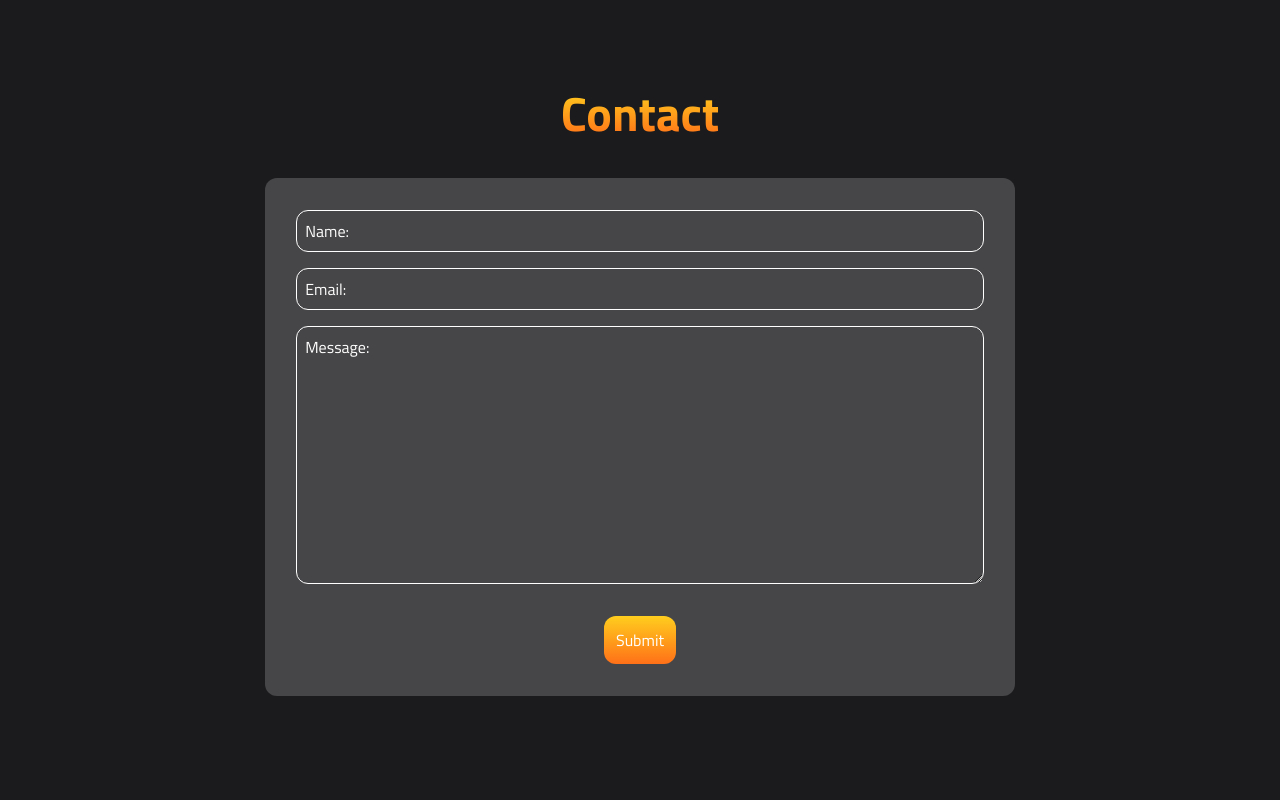
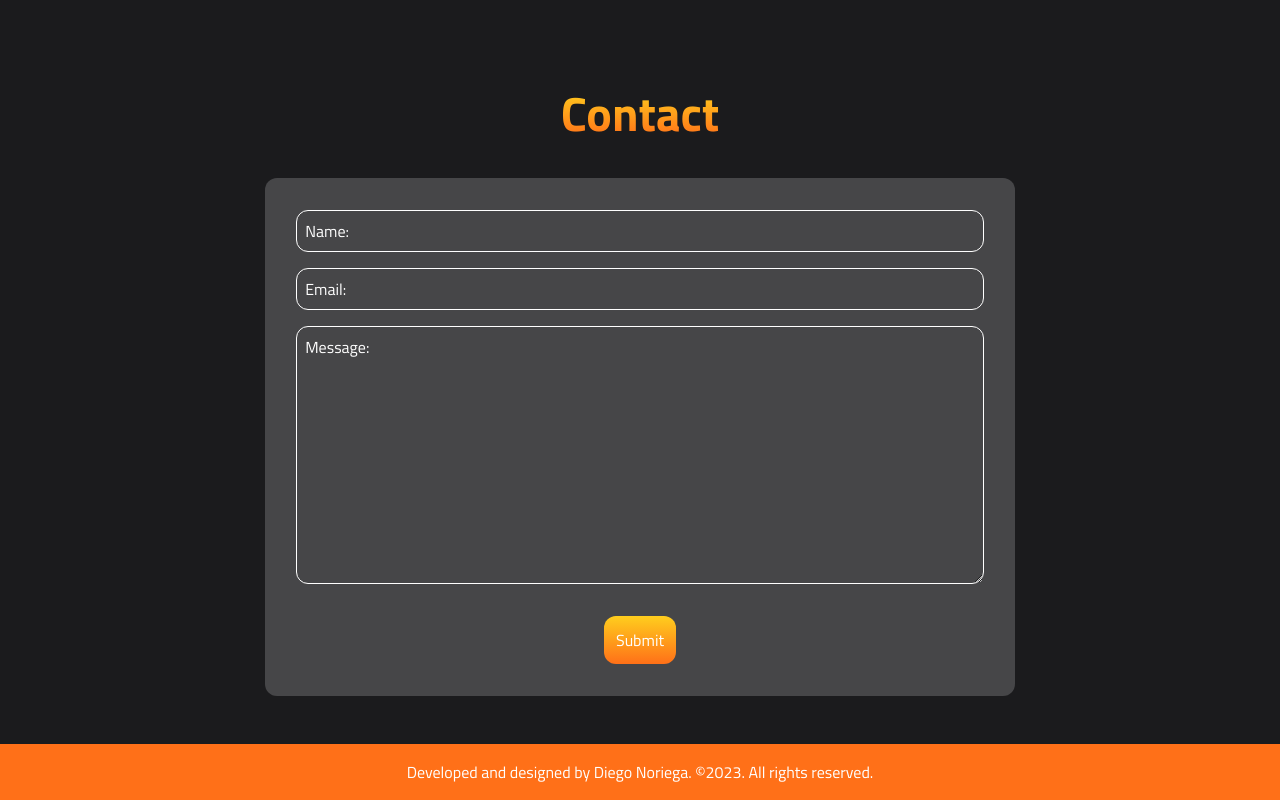
Before and after one commit to DiegoWatch/portfolio, a React (Vite) app: page / in a window 1280 px wide. Shown: the part 2552-3352 px from the top of the page. Before the commit the page ends 3296 px from the top, so only its background shows below. Built offline with nearby package versions, Linux system fonts and the light colour scheme.

Commit message:
add footer

```diff
--- /dev/null
+++ b/src/components/Footer.jsx
@@ -0,0 +1,10 @@
+
+export const Footer = () => {
+    return (
+      <footer className="bg-orange p-4">
+          <div className="container2">
+              <p className="text-center m-0">Developed and designed by Diego Noriega. ©2023. All rights reserved.</p>
+          </div>
+      </footer>
+    )
+  }
--- a/src/components/index.js
+++ b/src/components/index.js
@@ -6,3 +6,4 @@ export * from './Icon';
 export * from './Projects';
 export * from './Cards';
 export * from './Contact';
+export * from './Footer';
--- a/src/index.scss
+++ b/src/index.scss
@@ -21,6 +21,7 @@ body {
 
 .container2 {
     width: min(1100px, 90%);
+    margin: 0 auto;
 }
 
 .form-contact {
--- a/src/pages/PortfolioPage.jsx
+++ b/src/pages/PortfolioPage.jsx
@@ -1,4 +1,4 @@
-import { Inicio, Navbar, About, Skill, Projects, Contact } from "../components";
+import { Inicio, Navbar, About, Skill, Projects, Contact, Footer } from "../components";
 
 export const PortfolioPage = () => {
   return (
@@ -9,6 +9,7 @@ export const PortfolioPage = () => {
         <Projects />
         <Skill />
         <Contact />
+        <Footer />
         {/* <div className="flex justify-center mt-20">
             <div className="bg-gradient-to-r from-purple-dark to-rose-light-1 w-[85%] h-[2px] rounded-xl"></div>
         </div>
```
